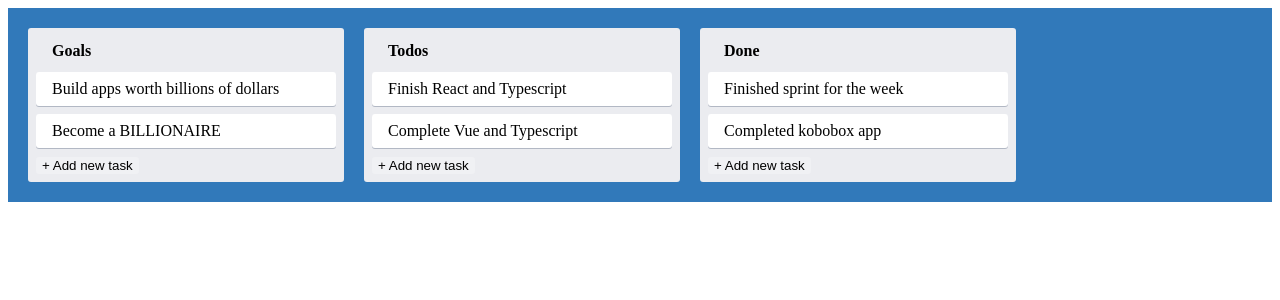
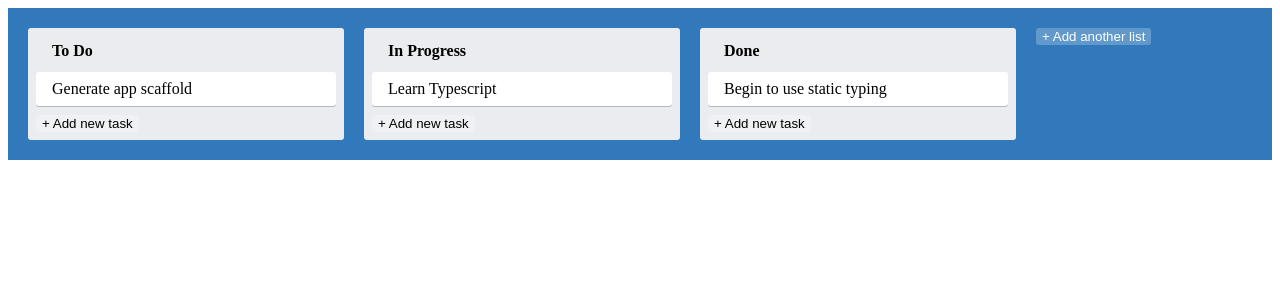
Before and after one commit to pemeraldy/react-typescript-implementation, a React (Create React App) app: page / in a window 1280 px wide. Shown: the top 300 px of the page. Built offline with nearby package versions, Linux system fonts and the light colour scheme.

Commit message:
consumed state by components using useContext hook

```diff
--- a/src/App.tsx
+++ b/src/App.tsx
@@ -1,24 +1,18 @@
 import React from "react";
-import {Card} from './Card'
-import {Column} from './Column'
-
+import { useAppState } from "./AppStateContext";
+import { Card } from "./Card";
+import { Column } from "./Column";
+import { AddNewItem } from "./AddNewItem";
 import { AppContainer } from "./styles";
 
 function App() {
+  const { state } = useAppState();
   return (
     <AppContainer>
-      <Column text="Goals">
-        <Card text="Build apps worth billions of dollars" />
-        <Card text="Become a BILLIONAIRE" />
-      </Column>
-      <Column text="Todos">
-        <Card text="Finish React and Typescript" />
-        <Card text="Complete Vue and Typescript" />
-      </Column>
-      <Column text="Done">
-        <Card text="Finished sprint for the week" />
-        <Card text="Completed kobobox app" />
-      </Column>
+      {state.lists.map((list, i) => (
+        <Column text={list.text} key={list.id} index={i} />
+      ))}
+      <AddNewItem toggleButtonText="+ Add another list" onAdd={console.log} />
     </AppContainer>
   );
 }
--- a/src/AppStateContext.tsx
+++ b/src/AppStateContext.tsx
@@ -1,4 +1,4 @@
-import React, { createContext } from "react";
+import React, { createContext, useReducer, useContext } from "react";
 interface Task {
   id: string;
   text: string;
@@ -33,15 +33,21 @@
 }
 
 interface AppStateContextProps {
-    state: AppState
+  state: AppState;
 }
 
-const AppStateContext = createContext<AppStateContextProps>({} as AppStateContextProps);
+const AppStateContext = createContext<AppStateContextProps>(
+  {} as AppStateContextProps
+);
 
-export const AppStateProvider = ({children}:React.PropsWithChildren<{}>) => {
-    return (
-        <AppStateContext.Provider value= {{state: appData}}>
-            {children}
-        </AppStateContext.Provider>
-    )
+export const AppStateProvider = ({ children }: React.PropsWithChildren<{}>) => {
+  return (
+    <AppStateContext.Provider value={{ state: appData }}>
+      {children}
+    </AppStateContext.Provider>
+  );
+};
+
+export const useAppState = () =>{
+  return useContext(AppStateContext)
 }
--- a/src/Column.tsx
+++ b/src/Column.tsx
@@ -1,19 +1,23 @@
 import React from "react";
 import { AddNewItem } from "./AddNewItem";
 import { ColumnContainer, ColumnTitle } from "./styles";
+import {useAppState} from './AppStateContext'
+import { Card } from "./Card";
 
 interface ColumnProps {
   text: string; //text:? means this prop is optional
+  index: number;
 }
 
 export const Column = ({
   text,
-  children,
+  index,
 }: React.PropsWithChildren<ColumnProps>) => {
+  const {state}  = useAppState()
   return (
     <ColumnContainer>
       <ColumnTitle>{text}</ColumnTitle>
-      {children}
+      {state.lists[index].tasks.map(task => <Card text={task.text} key={task.id} />)}
       <AddNewItem toggleButtonText="+ Add new task" onAdd={console.log} dark />
     </ColumnContainer>
   );
```
